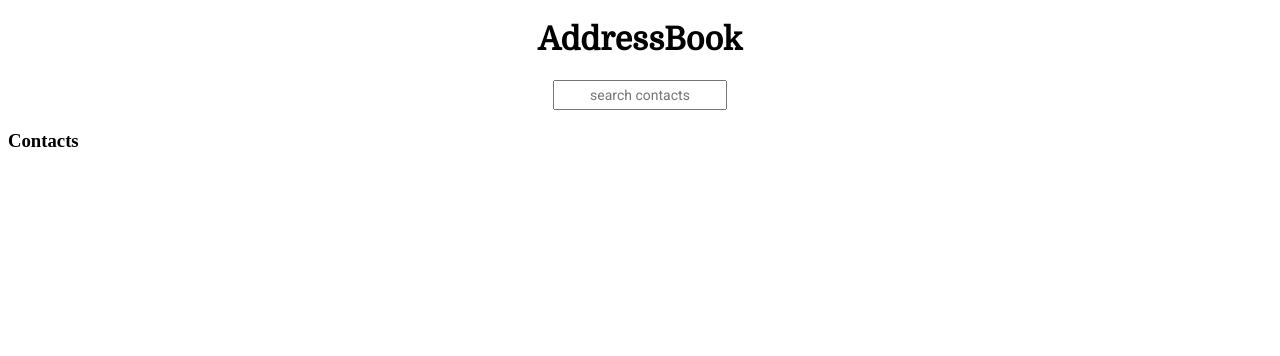
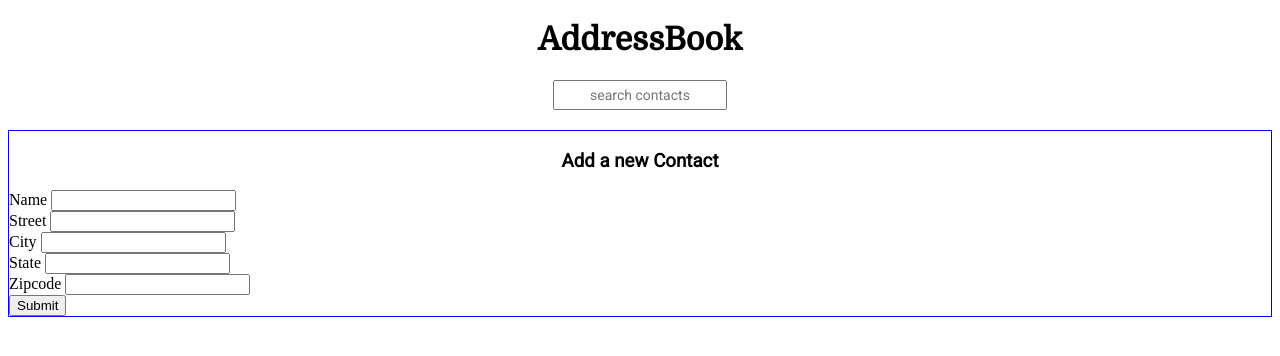
Before and after one commit to brucekchung/addressbook, a Flask app: page /addcontact in a window 1280 px wide. Shown: the top 356 px of the page. Run offline with Flask 2, Linux system fonts and the light colour scheme.

Commit message:
Add forms and model

```diff
--- a/application/__init__.py
+++ b/application/__init__.py
@@ -3,6 +3,7 @@ from flask_sqlalchemy import SQLAlchemy
 
 app = Flask(__name__)
 
+app.config['SECRET_KEY'] = 'a42e586fab48f8aa64ae99c15549654e'
 app.config['SQLALCHEMY_DATBASE_URI'] = 'sqlite:///site.db'
 
 db = SQLAlchemy(app)
--- a/application/forms.py
+++ b/application/forms.py
@@ -0,0 +1,26 @@
+from flask_wtf import FlaskForm
+from wtforms import StringField
+from wtforms.validators import DataRequired, Length
+
+
+class ContactForm(FlaskForm):
+  name = StringField(
+    'Name',
+    validators=[DataRequired(), Length(min=1, max=30)]
+  )
+  street = StringField(
+    'Street',
+    validators=[DataRequired(), Length(min=1, max=30)]
+  )
+  city = StringField(
+    'City',
+    validators=[DataRequired(), Length(min=1, max=30)]
+  )
+  state = StringField(
+    'State',
+    validators=[DataRequired(), Length(min=1, max=30)]
+  )
+  zipcode = StringField(
+    'Zipcode',
+    validators=[DataRequired(), Length(min=1, max=30)]
+  )
--- a/application/mockdata.py
+++ b/application/mockdata.py
@@ -4,20 +4,20 @@ mockdata = [
     'street': '143 Via',
     'city': 'Nub Park',
     'state': 'CA',
-    'zip': '02319'
+    'zipcode': '02319'
   },
   {
     'name': 'Grace',
     'street': 'US Embassy',
     'city': 'Toronto',
     'state': 'NA',
-    'zip': 'NA'
+    'zipcode': 'NA'
   },
   {
     'name': 'Joyce',
     'street': 'Alligator Road',
     'city': 'Tampa',
     'state': 'FL',
-    'zip': '12345'
+    'zipcode': '12345'
   },
 ]
--- a/application/routes.py
+++ b/application/routes.py
@@ -1,4 +1,5 @@
 from application import app
+from application.forms import ContactForm
 from flask import render_template
 from application.mockdata import mockdata
 
@@ -8,6 +9,9 @@ from application.mockdata import mockdata
 def home():
   return render_template('home.html', contacts=mockdata)
 
-@app.route('/addcontact')
+@app.route('/addcontact', methods=['GET', 'POST'])
 def addcontact():
-  return render_template('addcontact.html')
+  contact = ContactForm()
+  if contact.validate_on_submit():
+    print('worked!!')
+  return render_template('addcontact.html', contact=contact)
--- a/application/static/styles/styles.css
+++ b/application/static/styles/styles.css
@@ -34,3 +34,12 @@ h1 {
 .contact p {
   flex: 1;
 }
+
+.add-contact {
+  border: 1px solid blue;
+}
+
+.add-contact h3 {
+  text-align: center;
+  font-family: 'Roboto', sans-serif;
+}
--- a/application/templates/addcontact.html
+++ b/application/templates/addcontact.html
@@ -2,7 +2,33 @@
 
 {% block content %}
 <div class="add-contact">
-  <h3>Contacts</h3>
+  <h3>Add a new Contact</h3>
 
+  <form action="POST">
+
+    <div class="contact-form">
+      {{ contact.name.label(class="label") }}
+      {{ contact.name(class="form-input") }}
+    </div>
+    <div class="contact-form">
+      {{ contact.street.label(class="label") }}
+      {{ contact.street(class="form-input") }}
+    </div>
+    <div class="contact-form">
+      {{ contact.city.label(class="label") }}
+      {{ contact.city(class="form-input") }}
+    </div>
+    <div class="contact-form">
+      {{ contact.state.label(class="label") }}
+      {{ contact.state(class="form-input") }}
+    </div>
+    <div class="contact-form">
+      {{ contact.zipcode.label(class="label") }}
+      {{ contact.zipcode(class="form-input") }}
+    </div>
+
+    <button>Submit</button>
+
+  </form>
 </div>
 {% endblock %}
--- a/application/templates/home.html
+++ b/application/templates/home.html
@@ -39,7 +39,7 @@
       <p>{{ contact.street }}</p>
       <p>{{ contact.city }}</p>
       <p>{{ contact.state }}</p>
-      <p>{{ contact.zip }}</p>
+      <p>{{ contact.zipcode }}</p>
     </div>
   {% endfor %}
 
```
Also changed, not shown: application/models.py (+12 -0 lines).
